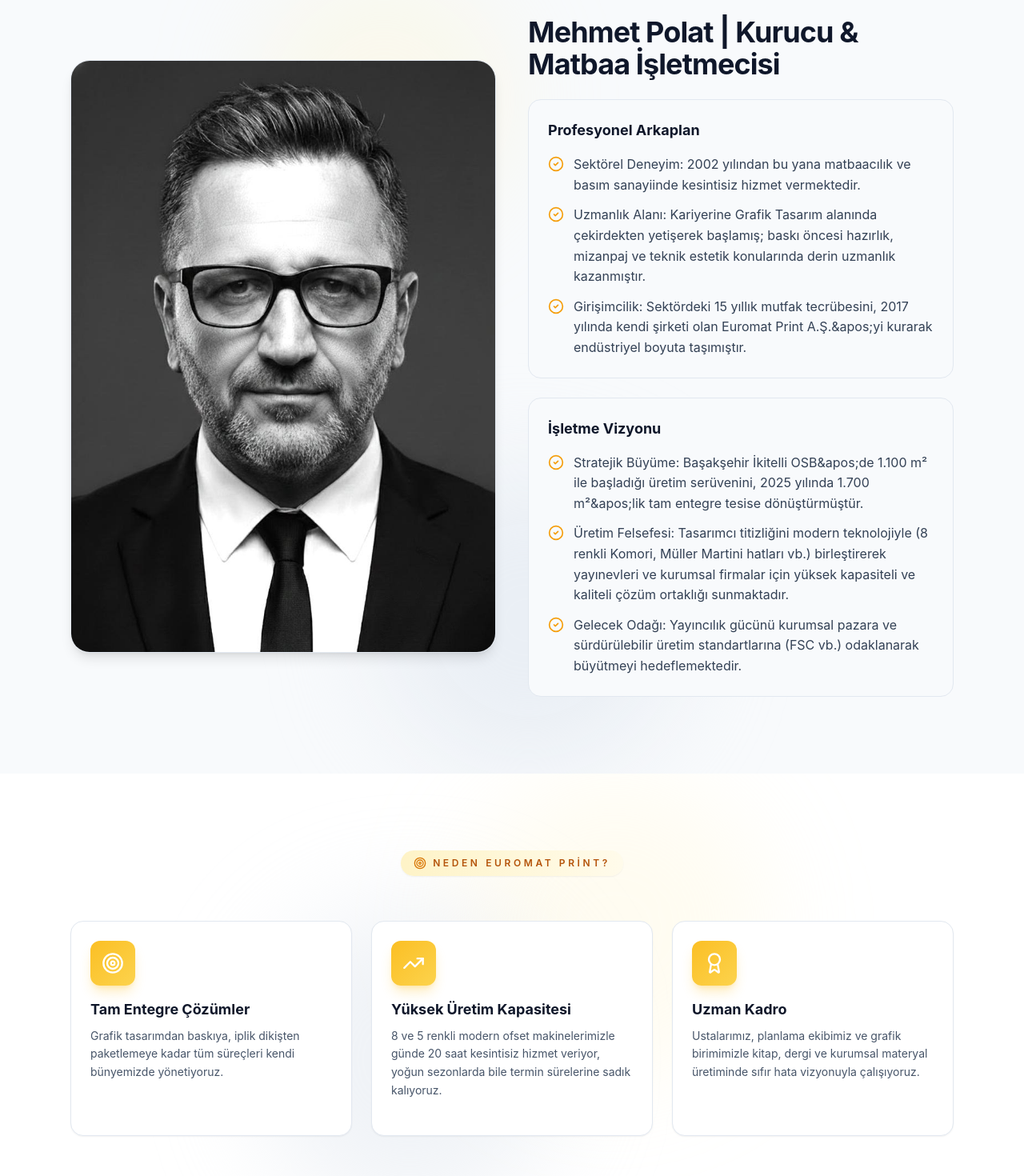
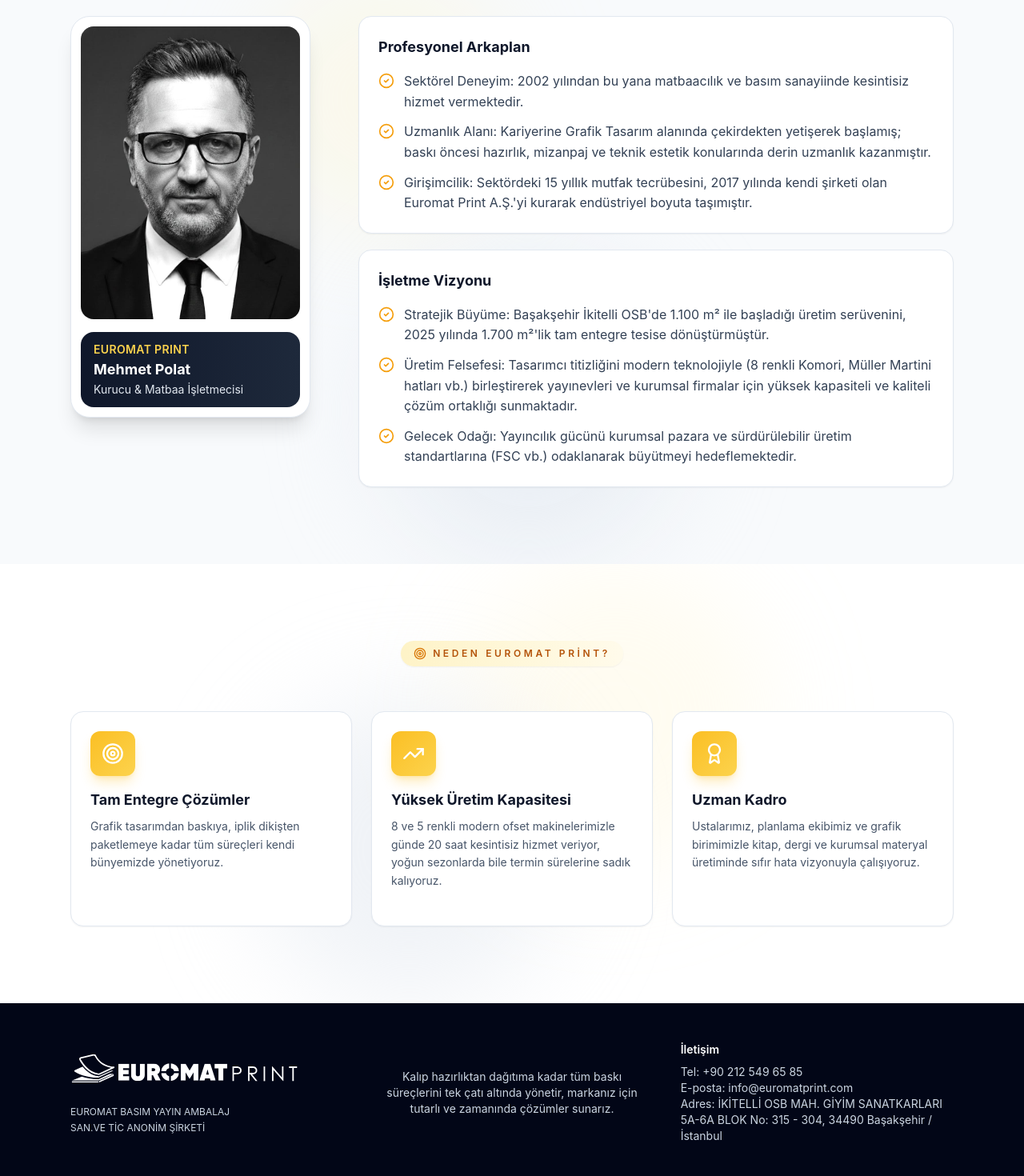
Before and after one commit to ferenbulbul/orient, a React (Vite) app: page /kurumsal/hakkimizda in a window 1280 px wide. Shown: the part 1480-2950 px from the top of the page at 80% size. Built offline with nearby package versions, Linux system fonts and the light colour scheme.

Commit message:
change hero

```diff
--- a/src/App.jsx
+++ b/src/App.jsx
@@ -8,7 +8,6 @@
 } from "react-router-dom";
 import Navbar from "./components/Navbar";
 import Footer from "./components/Footer";
-import Hero from "./components/Hero";
 import ScrollToTop from "./components/ScrollToTop";
 import TopBar from "./components/TopBar";
 import QuoteModal from "./components/QuoteModal";
--- a/src/components/Footer.jsx
+++ b/src/components/Footer.jsx
@@ -8,28 +8,38 @@
   return (
     <footer className="w-full bg-slate-950 text-slate-100">
       <div className="mx-auto max-w-6xl px-6 py-12">
-        <div className="grid gap-10 md:grid-cols-3 md:items-start">
+        <div className="grid gap-10 md:grid-cols-3 md:items-center">
           <div className="flex flex-col items-start gap-3">
             <img src={logo} alt="Euromat Print logo" className="h-14 w-auto object-contain brightness-0 invert" />
             <p className="max-w-xs text-xs leading-relaxed text-slate-300 break-words">
-              EUROMAT BASIM YAYIN AMBALAJ SAN.VE TİC ANONİM ŞİRKETİ
+              EUROMAT BASIM YAYIN AMBALAJ
+              <br />
+              SAN.VE TİC ANONİM ŞİRKETİ
             </p>
           </div>
 
-          <div className="max-w-md text-sm text-slate-300">
-            {isEN
-              ? 'From prepress to distribution, we manage all printing processes under one roof and provide consistent, on-time solutions for your brand.'
-              : 'Kalıp hazırlıktan dağıtıma kadar tüm baskı süreçlerini tek çatı altında yönetir, markanız için tutarlı ve zamanında çözümler sunarız.'}
+          <div className="max-w-md text-sm text-slate-300 md:self-center md:text-center">
+            <p>
+              {isEN
+                ? 'From prepress to distribution, we manage all printing processes under one roof and provide consistent, on-time solutions for your brand.'
+                : 'Kalıp hazırlıktan dağıtıma kadar tüm baskı süreçlerini tek çatı altında yönetir, markanız için tutarlı ve zamanında çözümler sunarız.'}
+            </p>
           </div>
 
-          <div className="text-sm text-slate-300 md:justify-self-end md:text-right">
+          <div className="text-sm text-slate-300 md:justify-self-start md:text-left">
             <p className="font-semibold text-white">{isEN ? 'Contact' : 'İletişim'}</p>
             <p className="mt-2">{isEN ? 'Tel' : 'Tel'}: +90 212 549 65 85</p>
             <p>{isEN ? 'E-mail' : 'E-posta'}: info@euromatprint.com</p>
             <p>
-              {isEN
-                ? 'Address: IKITELLI OSB MAH. GIYIM SANATKARLARI 5A-6A BLOK No: 315 - 304, 34490 BASAKSEHIR / ISTANBUL'
-                : 'Adres: İKİTELLİ OSB MAH. GİYİM SANATKARLARI 5A-6A BLOK No: 315 - 304, 34490 Başakşehir / İstanbul'}
+              {isEN ? (
+                <>
+                  Address: IKITELLI OSB MAH. GIYIM SANATKARLARI 5A-6A BLOK No: 315 - 304, 34490
+                  <br />
+                  BASAKSEHIR / ISTANBUL
+                </>
+              ) : (
+                'Adres: İKİTELLİ OSB MAH. GİYİM SANATKARLARI 5A-6A BLOK No: 315 - 304, 34490 Başakşehir / İstanbul'
+              )}
             </p>
           </div>
         </div>
--- a/src/components/Hero.jsx
+++ b/src/components/Hero.jsx
@@ -42,11 +42,11 @@
         }}
       >
         <img
-          src="/assets/hero-1600.webp"
+          src="/assets/hero2.jpeg"
           srcSet="
-            /assets/hero-800.webp 800w,
-            /assets/hero-1200.webp 1200w,
-            /assets/hero-1600.webp 1600w
+            /assets/hero2.jpeg,
+            /assets/hero2.jpeg,
+            /assets/hero2.jpeg
              "
           sizes="100vw"
           alt={isEN ? "Euromat Print offset and digital printing line" : "Euromat Print ofset ve dijital baskı üretim hattı"}
--- a/src/pages/About.jsx
+++ b/src/pages/About.jsx
@@ -188,25 +188,30 @@
         <div className="absolute top-10 left-1/4 h-80 w-80 rounded-full bg-amber-100/30 blur-3xl" />
         <div className="absolute bottom-0 right-1/3 h-96 w-96 rounded-full bg-slate-200/60 blur-3xl" />
         <div className="relative z-10 mx-auto max-w-6xl px-6">
-          <div className="grid gap-10 lg:grid-cols-2 lg:items-center">
-            <div>
-              <div className="overflow-hidden rounded-3xl border border-slate-200 shadow-lg">
+          <div className="grid gap-10 lg:grid-cols-[320px_minmax(0,1fr)] lg:items-start">
+            <div className="mx-auto w-full max-w-[300px] lg:mx-0">
+              <div className="relative overflow-hidden rounded-3xl border border-slate-200 bg-white p-3 shadow-xl">
                 <img
                   src={founderProfile}
                   alt={isEN ? "Mehmet Polat profile photo" : "Mehmet Polat profil görseli"}
-                  className="h-full w-full object-cover"
+                  className="aspect-[3/4] w-full rounded-2xl object-cover object-top"
                   loading="lazy"
                   decoding="async"
                 />
+                <div className="mt-4 rounded-2xl bg-gradient-to-r from-slate-900 to-slate-800 px-4 py-3 text-white">
+                  <p className="text-sm font-semibold tracking-wide text-amber-300">EUROMAT PRINT</p>
+                  <h2 className="mt-1 text-lg font-bold leading-tight">
+                    {isEN ? "Mehmet Polat" : "Mehmet Polat"}
+                  </h2>
+                  <p className="mt-1 text-sm text-slate-200">
+                    {isEN ? "Founder & Printing Operations Manager" : "Kurucu & Matbaa İşletmecisi"}
+                  </p>
+                </div>
               </div>
             </div>
 
-            <div className="space-y-6">
-              <h2 className="text-3xl font-bold tracking-tight text-slate-900 sm:text-4xl">
-                {isEN ? "Mehmet Polat | Founder & Printing Operations Manager" : "Mehmet Polat | Kurucu & Matbaa İşletmecisi"}
-              </h2>
-
-              <div className="rounded-2xl border border-slate-200 bg-slate-50 p-6">
+            <div className="space-y-5">
+              <div className="rounded-2xl border border-slate-200 bg-white p-6 shadow-sm">
                 <h3 className="text-lg font-bold text-slate-900">{isEN ? "Professional Background" : "Profesyonel Arkaplan"}</h3>
                 <ul className="mt-4 space-y-3 text-slate-700">
                   <li className="flex items-start gap-3">
@@ -219,17 +224,17 @@
                   </li>
                   <li className="flex items-start gap-3">
                     <CheckCircle2 className="mt-0.5 h-5 w-5 shrink-0 text-amber-500" />
-                    <span>{isEN ? "Entrepreneurship: Turned 15 years of sector experience into industrial scale by founding Euromat Print Inc. in 2017." : "Girişimcilik: Sektördeki 15 yıllık mutfak tecrübesini, 2017 yılında kendi şirketi olan Euromat Print A.Ş.&apos;yi kurarak endüstriyel boyuta taşımıştır."}</span>
+                    <span>{isEN ? "Entrepreneurship: Turned 15 years of sector experience into industrial scale by founding Euromat Print Inc. in 2017." : "Girişimcilik: Sektördeki 15 yıllık mutfak tecrübesini, 2017 yılında kendi şirketi olan Euromat Print A.Ş.'yi kurarak endüstriyel boyuta taşımıştır."}</span>
                   </li>
                 </ul>
               </div>
 
-              <div className="rounded-2xl border border-slate-200 bg-slate-50 p-6">
+              <div className="rounded-2xl border border-slate-200 bg-white p-6 shadow-sm">
                 <h3 className="text-lg font-bold text-slate-900">{isEN ? "Business Vision" : "İşletme Vizyonu"}</h3>
                 <ul className="mt-4 space-y-3 text-slate-700">
                   <li className="flex items-start gap-3">
                     <CheckCircle2 className="mt-0.5 h-5 w-5 shrink-0 text-amber-500" />
-                    <span>{isEN ? "Strategic Growth: Expanded production from 1,100 m² to a fully integrated 1,700 m² facility in 2025." : "Stratejik Büyüme: Başakşehir İkitelli OSB&apos;de 1.100 m² ile başladığı üretim serüvenini, 2025 yılında 1.700 m²&apos;lik tam entegre tesise dönüştürmüştür."}</span>
+                    <span>{isEN ? "Strategic Growth: Expanded production from 1,100 m² to a fully integrated 1,700 m² facility in 2025." : "Stratejik Büyüme: Başakşehir İkitelli OSB'de 1.100 m² ile başladığı üretim serüvenini, 2025 yılında 1.700 m²'lik tam entegre tesise dönüştürmüştür."}</span>
                   </li>
                   <li className="flex items-start gap-3">
                     <CheckCircle2 className="mt-0.5 h-5 w-5 shrink-0 text-amber-500" />
--- a/src/pages/PrePress.jsx
+++ b/src/pages/PrePress.jsx
@@ -1,4 +1,5 @@
-import { FileText, Monitor, Image, Settings } from "lucide-react";
+import { FileText, Monitor, Image, Settings, ZoomIn, X } from "lucide-react";
+import { useState } from "react";
 import prepressImage from "../assets/images/machine/böCTPbaskıöncesi.jpg";
 import { useLanguage } from "../context/LanguageContext";
 
@@ -27,6 +28,7 @@
 
 function Prepress() {
   const { isEN } = useLanguage();
+  const [lightboxOpen, setLightboxOpen] = useState(false);
   const points = isEN
     ? [
         {
@@ -93,7 +95,12 @@
 
             {/* Right: Image */}
             <div className="relative">
-              <div className="group overflow-hidden rounded-3xl border border-slate-200 shadow-xl">
+              <button
+                type="button"
+                onClick={() => setLightboxOpen(true)}
+                className="group relative block h-[360px] w-full overflow-hidden rounded-3xl border border-slate-200 shadow-xl sm:h-[420px] lg:h-[460px]"
+                aria-label={isEN ? "Enlarge image" : "Gorseli buyut"}
+              >
                 <img
                   src={prepressImage}
                   alt={isEN ? "Graphic design and prepress preparation processes" : "Grafik tasarım ve baskı öncesi hazırlık süreçleri"}
@@ -102,7 +109,10 @@
                   decoding="async"
                 />
                 <div className="absolute inset-0 bg-gradient-to-t from-slate-900/40 via-transparent to-transparent opacity-0 transition-opacity duration-500 group-hover:opacity-100" />
-              </div>
+                <div className="absolute right-4 top-4 rounded-full bg-white/85 p-2 text-slate-900 shadow-md">
+                  <ZoomIn className="h-4 w-4" />
+                </div>
+              </button>
             </div>
 
           </div>
@@ -250,6 +260,27 @@
           </div>
         </div>
       </section>
+      {lightboxOpen && (
+        <div
+          className="fixed inset-0 z-[9999] flex items-center justify-center bg-slate-950/90 p-4"
+          onClick={() => setLightboxOpen(false)}
+        >
+          <button
+            type="button"
+            className="absolute right-4 top-4 rounded-full border border-white/20 bg-white/10 p-2 text-white backdrop-blur-sm hover:bg-white/20"
+            onClick={() => setLightboxOpen(false)}
+            aria-label={isEN ? "Close enlarged image" : "Buyutulmus gorseli kapat"}
+          >
+            <X className="h-5 w-5" />
+          </button>
+          <img
+            src={prepressImage}
+            alt={isEN ? "Graphic design and prepress preparation processes" : "Grafik tasarım ve baskı öncesi hazırlık süreçleri"}
+            className="max-h-[92vh] w-auto max-w-[92vw] rounded-2xl object-contain"
+            onClick={(event) => event.stopPropagation()}
+          />
+        </div>
+      )}
     </div>
   );
 }
```
Also changed, not shown: src/pages/Binding.jsx (+34 -3 lines), src/pages/Printing.jsx (+34 -3 lines), public/assets/hero2.jpeg (added).
